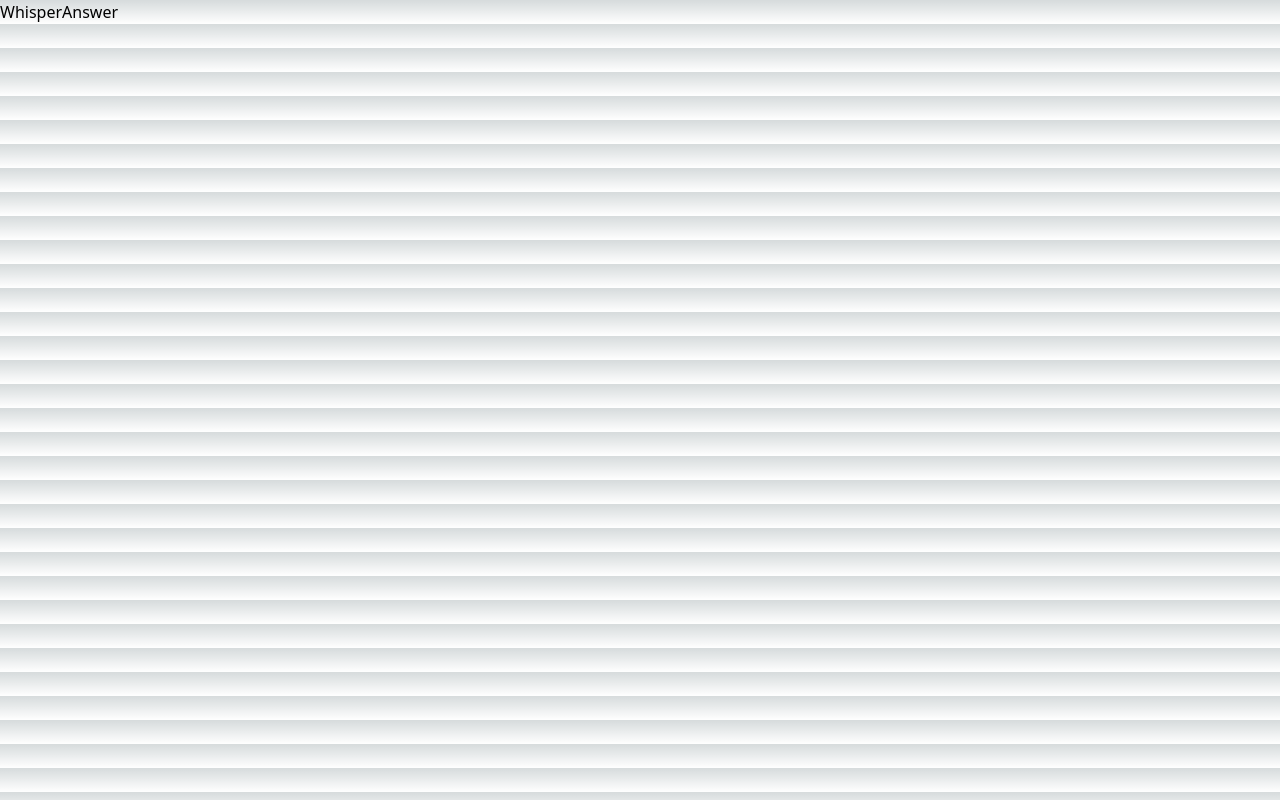
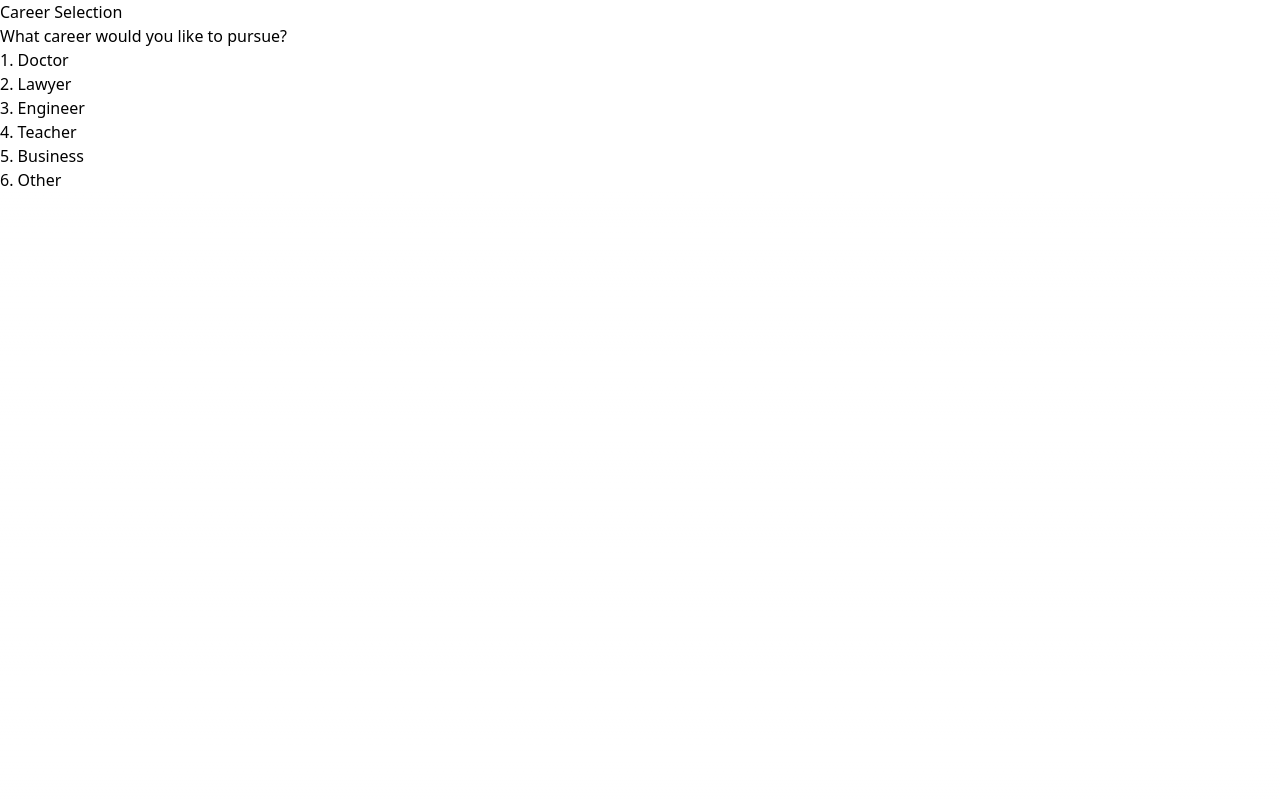
Before and after one commit to loo-y/NextDocQ, a Next.js app: page /whisperAnswer in a window 1280 px wide. Built offline with nearby package versions, Linux system fonts and the light colour scheme.

Commit message:
modify style

```diff
--- /dev/null
+++ b/src/modules/whisperAnswer/WhipserAnswer.module.css
@@ -0,0 +1,3 @@
+.body{
+    background: #fff;
+}
--- a/src/modules/whisperAnswer/WhisperAnswer.tsx
+++ b/src/modules/whisperAnswer/WhisperAnswer.tsx
@@ -1,13 +1,15 @@
 import { useState } from 'react'
 import { useAppSelector, useAppDispatch } from '../../hooks'
+import CareerSelection from './components/CareerSelection'
+import styles from './WhipserAnswer.module.css'
 
 const WhisperAnswer = () => {
     const dispatch = useAppDispatch()
     const [incrementAmount, setIncrementAmount] = useState('2')
 
     return (
-      <div>
-        {`WhisperAnswer`}
+      <div className={styles.body}>
+        <CareerSelection />
       </div>
     )
   }
--- /dev/null
+++ b/src/modules/whisperAnswer/components/CareerSelection.tsx
@@ -0,0 +1,18 @@
+import React from "react";
+
+const CareerSelection = () => {
+    return (
+        <div>
+            <h1>Career Selection</h1>
+            <p>What career would you like to pursue?</p>
+            <p>1. Doctor</p>
+            <p>2. Lawyer</p>
+            <p>3. Engineer</p>
+            <p>4. Teacher</p>
+            <p>5. Business</p>
+            <p>6. Other</p>
+        </div>
+    )
+}
+
+export default CareerSelection
--- a/src/modules/whisperAnswer/interface.ts
+++ b/src/modules/whisperAnswer/interface.ts
@@ -0,0 +1,16 @@
+export interface WhisperAnswerState {
+    careerType?: CAREER_TYPE;
+    status: STATUS_TYPE,
+    value: number,
+}
+
+export enum STATUS_TYPE {
+    idle = 'idle',
+    loading = 'loading',
+    fulfilled = 'fulfilled',
+}
+enum CAREER_TYPE {
+    FrontEndWebDeveloper = '前端Web开发工程师',
+    BackEndDevelop = '后端开发工程师',
+    UI = 'UI设计师',
+}
--- a/src/modules/whisperAnswer/slice.ts
+++ b/src/modules/whisperAnswer/slice.ts
@@ -1,12 +1,13 @@
 import { createAsyncThunk, createSlice, PayloadAction } from '@reduxjs/toolkit'
 import type { AppState, AppThunk } from '../../store'
 import { fetchCount } from './API'
-import { WhisperAnswerState } from './interface'
+import { WhisperAnswerState, STATUS_TYPE } from './interface'
 
 
 const initialState: WhisperAnswerState = {
-  value: 0,
-  status: 'idle',
+    careerType: undefined,
+    status: STATUS_TYPE.idle,
+    value: 0,
 }
 
 // The function below is called a thunk and allows us to perform async logic. It
@@ -51,11 +52,11 @@ export const whisperAnswerSlice = createSlice({
     builder
       .addCase(incrementAsync.pending, (state) => {
         console.log(`loading`)
-        state.status = 'loading'
+        state.status = STATUS_TYPE.loading
       })
       .addCase(incrementAsync.fulfilled, (state, action) => {
         console.log(`fulfilled`)
-        state.status = 'idle'
+        state.status = STATUS_TYPE.fulfilled
         state.value += action.payload
       })
   },
--- a/src/styles/globals.css
+++ b/src/styles/globals.css
@@ -4,7 +4,7 @@
 
 :root {
   --foreground-rgb: 0, 0, 0;
-  --background-start-rgb: 214, 219, 220;
+  --background-start-rgb: 255, 255, 255;
   --background-end-rgb: 255, 255, 255;
 }
 
```
